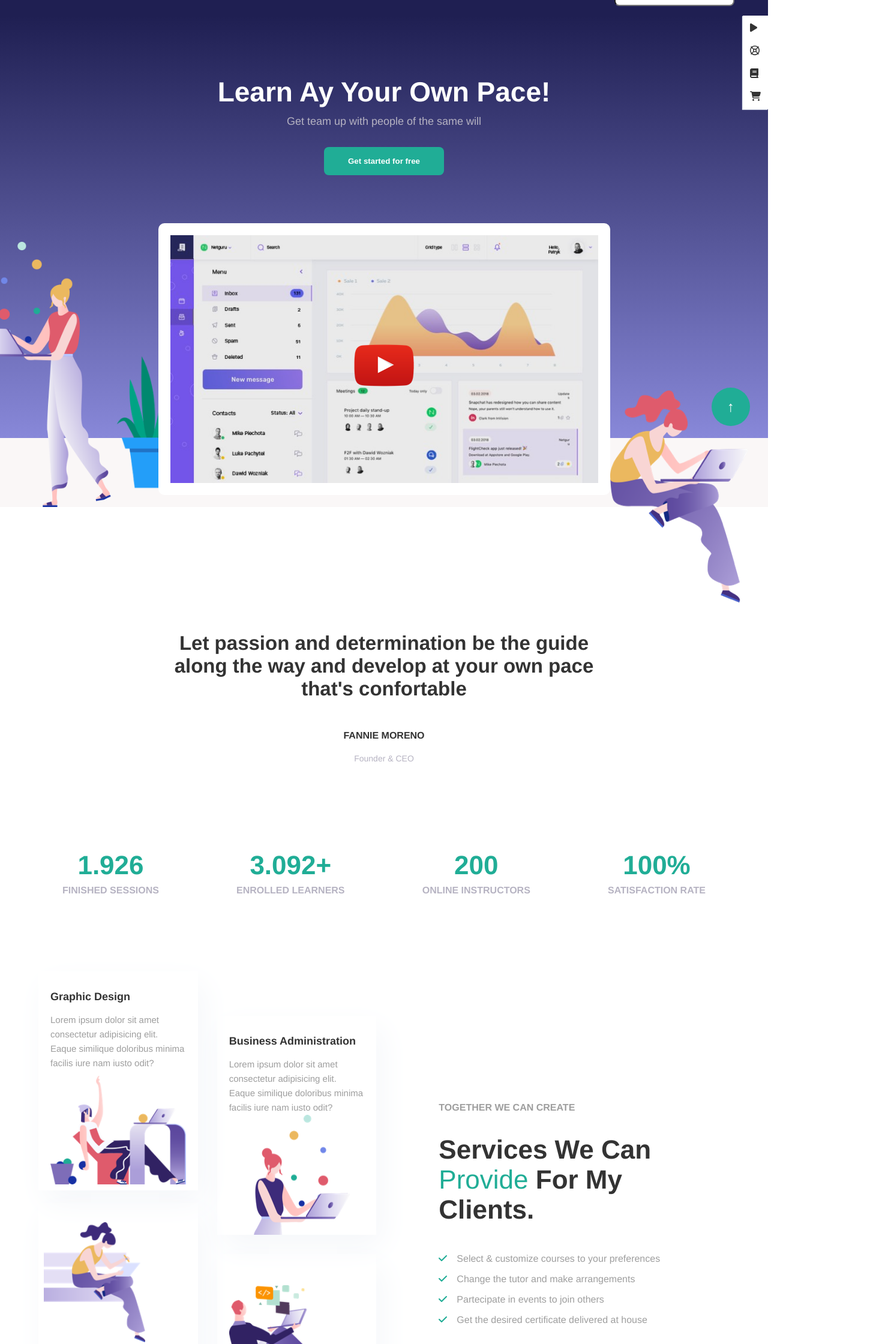
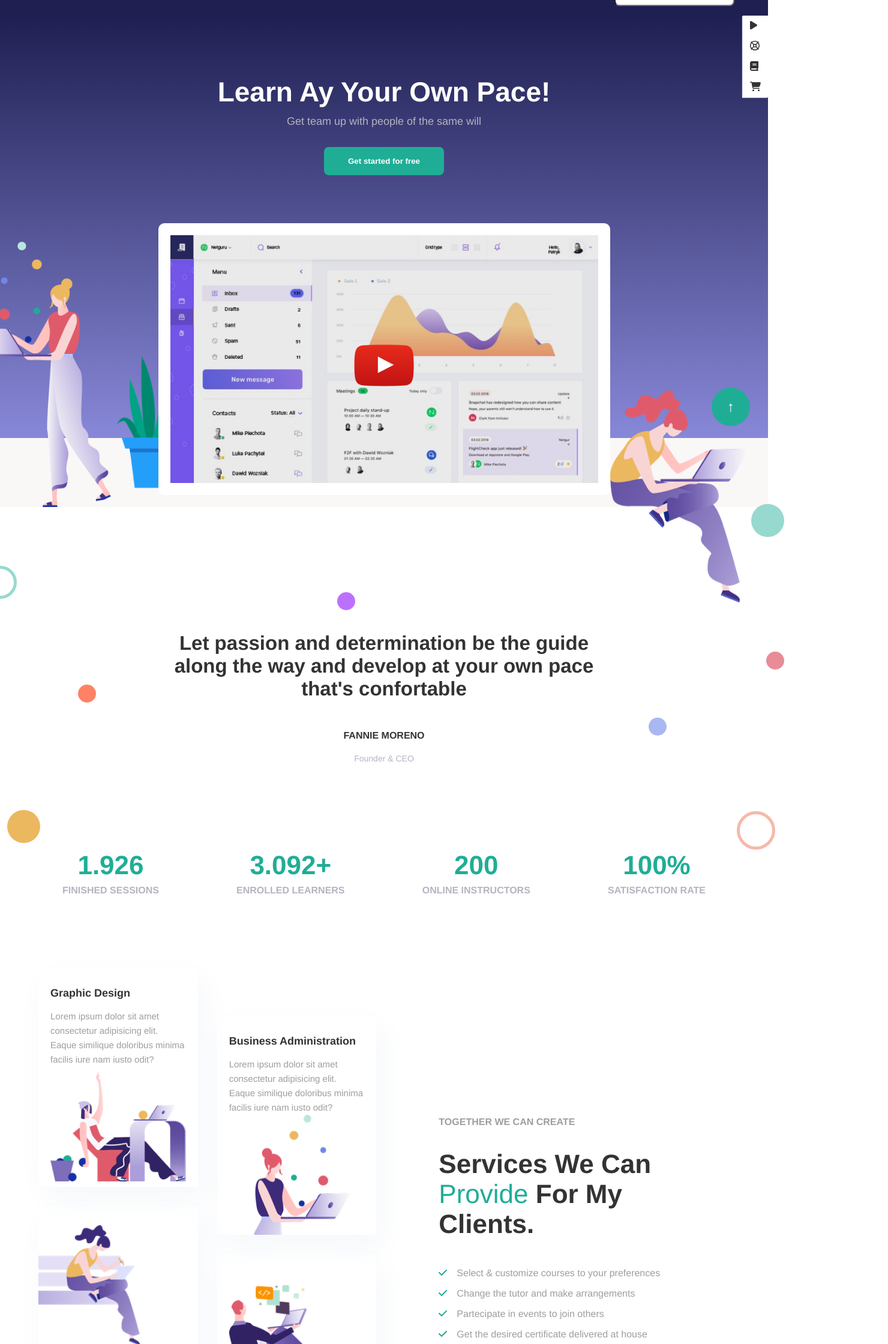
Before and after one commit to masfreddy93/proj-html-vuejs, a Vue app: page / in a window 1280 px wide. Shown: the part 60-2300 px from the top of the page at 60% size, 1480 px wide, since content can reach past the window. Built offline with nearby package versions, Linux system fonts and the light colour scheme.

Commit message:
add circles + some style + fix bugs

```diff
--- a/src/components/MainComponent.vue
+++ b/src/components/MainComponent.vue
@@ -1,10 +1,18 @@
 <template>
     <main>
         <ul class="side-bar">
-            <li><a href="#"><font-awesome-icon icon="fa-solid fa-play" /></a></li>
-            <li><a href="#"><font-awesome-icon icon="fa-regular fa-life-ring" /></a></li>
-            <li><a href="#"><font-awesome-icon icon="fa-solid fa-book" /></a></li>
-            <li><a href="#"><font-awesome-icon icon="fa-solid fa-cart-shopping" /></a></li>
+            <li><a href="#">
+                    <font-awesome-icon icon="fa-solid fa-play" />
+                </a></li>
+            <li><a href="#">
+                    <font-awesome-icon icon="fa-regular fa-life-ring" />
+                </a></li>
+            <li><a href="#">
+                    <font-awesome-icon icon="fa-solid fa-book" />
+                </a></li>
+            <li><a href="#">
+                    <font-awesome-icon icon="fa-solid fa-cart-shopping" />
+                </a></li>
         </ul>
         <div class="hero">
             <div class="hero-top">
@@ -24,6 +32,17 @@
             </div>
             <div class="hero-middle">
                 <div class="container-hero">
+                    <div class="circles">
+                        <div class="circle circle-small circle-1"></div>
+                        <div class="circle circle-small circle-2"></div>
+                        <div class="circle circle-small circle-3"></div>
+                        <div class="circle circle-small circle-4"></div>
+                        <div class="circle circle-medium circle-5"></div>
+                        <div class="circle circle-medium circle-6"></div>
+                        <div class="circle circle-big circle-7"></div>
+                        <div class="circle circle-medium circle-8"></div>
+                    </div>
+
                     <h3>Let passion and determination be the guide along the way and develop at your own pace that's
                         confortable</h3>
                     <h5>Fannie Moreno</h5>
@@ -58,34 +77,49 @@
                 <div class="cards">
                     <div class="cards-left">
                         <div class="card">
-                            <a href="#"><h4>Graphic Design</h4></a>
-                            <p>Lorem ipsum dolor sit amet consectetur adipisicing elit. Eaque similique doloribus minima facilis iure nam iusto odit?</p>
+                            <a href="#">
+                                <h4>Graphic Design</h4>
+                            </a>
+                            <p>Lorem ipsum dolor sit amet consectetur adipisicing elit. Eaque similique doloribus minima
+                                facilis iure nam iusto odit?</p>
                             <figure>
-                                <img src="../assets/images/home-6-service-image-01.png" alt="logo graphic desing" style="margin-bottom: -11px">
+                                <img src="../assets/images/home-6-service-image-01.png" alt="logo graphic desing">
                             </figure>
                         </div>
-                        <div class="card">
+                        <div class="card" style="padding-bottom: 1rem">
                             <figure>
-                                <img src="../assets/images/home-6-service-image-03.png" alt="logo idea discussion" style="margin-bottom: 1rem; margin-left: -11px" >
+                                <img src="../assets/images/home-6-service-image-03.png" alt="logo idea discussion"
+                                    style="margin-bottom: 1rem; margin-left: -20px;">
                             </figure>
-                            <a href="#"><h4>Idea Discussion</h4></a>
-                            <p style="margin-bottom: 2rem">Lorem ipsum dolor sit amet consectetur adipisicing elit. Eaque similique doloribus minima facilis iure nam iusto odit?</p>
+                            <a href="#">
+                                <h4>Idea Discussion</h4>
+                            </a>
+                            <p style="margin-bottom: 2rem">Lorem ipsum dolor sit amet consectetur adipisicing elit.
+                                Eaque similique doloribus minima facilis iure nam iusto odit?</p>
                         </div>
                     </div>
                     <div class="cards-right">
                         <div class="card">
-                            <a href="#"><h4>Business Administration</h4></a>
-                            <p>Lorem ipsum dolor sit amet consectetur adipisicing elit. Eaque similique doloribus minima facilis iure nam iusto odit?</p>
+                            <a href="#">
+                                <h4>Business Administration</h4>
+                            </a>
+                            <p>Lorem ipsum dolor sit amet consectetur adipisicing elit. Eaque similique doloribus minima
+                                facilis iure nam iusto odit?</p>
                             <figure>
-                                <img src="../assets/images/home-6-service-image-02.png" alt="logo business administration" style="margin-left: 40px">
+                                <img src="../assets/images/home-6-service-image-02.png"
+                                    alt="logo business administration" style="margin-left: 40px">
                             </figure>
                         </div>
-                        <div class="card">
+                        <div class="card" style="padding-bottom: 1rem">
                             <figure>
-                                <img src="../assets/images/home-6-service-image-04.png" alt="logo web development" style="margin-bottom: 1rem">
+                                <img src="../assets/images/home-6-service-image-04.png" alt="logo web development"
+                                    style="margin-bottom: 1rem;">
                             </figure>
-                            <a href="#"><h4>Web Development</h4></a>
-                            <p style="margin-bottom: 2rem">Lorem ipsum dolor sit amet consectetur adipisicing elit. Eaque similique doloribus minima facilis iure nam iusto odit?</p>
+                            <a href="#">
+                                <h4>Web Development</h4>
+                            </a>
+                            <p style="margin-bottom: 2rem">Lorem ipsum dolor sit amet consectetur adipisicing elit.
+                                Eaque similique doloribus minima facilis iure nam iusto odit?</p>
                         </div>
                     </div>
                 </div>
@@ -94,19 +128,19 @@
                     <h2>Services We Can <mark>Provide</mark> For My Clients.</h2>
                     <ul>
                         <li>
-                            <font-awesome-icon icon="fa-solid fa-check" class="fa-check"/>
+                            <font-awesome-icon icon="fa-solid fa-check" class="fa-check" />
                             <p>Select & customize courses to your preferences</p>
                         </li>
                         <li>
-                            <font-awesome-icon icon="fa-solid fa-check" class="fa-check"/>
+                            <font-awesome-icon icon="fa-solid fa-check" class="fa-check" />
                             <p>Change the tutor and make arrangements</p>
                         </li>
                         <li>
-                            <font-awesome-icon icon="fa-solid fa-check" class="fa-check"/>
+                            <font-awesome-icon icon="fa-solid fa-check" class="fa-check" />
                             <p>Partecipate in events to join others</p>
                         </li>
                         <li>
-                            <font-awesome-icon icon="fa-solid fa-check" class="fa-check"/>
+                            <font-awesome-icon icon="fa-solid fa-check" class="fa-check" />
                             <p>Get the desired certificate delivered at house</p>
                         </li>
                     </ul>
@@ -366,7 +400,9 @@
                     <li>
                         <div class="card">
                             <figure class="card-thumbnail">
-                                <a href="#"><font-awesome-icon icon="fa-regular fa-flag" /></a>
+                                <a href="#">
+                                    <font-awesome-icon icon="fa-regular fa-flag" />
+                                </a>
                             </figure>
                             <div class="card-details">
                                 <h4><a href="#">Idea Discussion</a></h4>
@@ -378,7 +414,9 @@
                     <li>
                         <div class="card">
                             <figure class="card-thumbnail">
-                                <a href="#"><font-awesome-icon icon="fa-solid fa-gear" /></a>
+                                <a href="#">
+                                    <font-awesome-icon icon="fa-solid fa-gear" />
+                                </a>
                             </figure>
                             <div class="card-details">
                                 <h4><a href="#">Web Development</a></h4>
@@ -390,7 +428,9 @@
                     <li>
                         <div class="card">
                             <figure class="card-thumbnail">
-                                <a href="#"><font-awesome-icon icon="fa-regular fa-life-ring" /></a>
+                                <a href="#">
+                                    <font-awesome-icon icon="fa-regular fa-life-ring" />
+                                </a>
                             </figure>
                             <div class="card-details">
                                 <h4><a href="#">System Administration</a></h4>
@@ -402,7 +442,9 @@
                     <li>
                         <div class="card">
                             <figure class="card-thumbnail">
-                                <a href="#"><font-awesome-icon icon="fa-solid fa-desktop" /></a>
+                                <a href="#">
+                                    <font-awesome-icon icon="fa-solid fa-desktop" />
+                                </a>
                             </figure>
                             <div class="card-details">
                                 <h4><a href="#">Graphic Design</a></h4>
@@ -416,6 +458,14 @@
         </section>
         <section class="section-6">
             <div class="container">
+                <div class="circles">
+                    <div class="circle circle-small circle-2" style="top: 40%; left: -20%"></div>
+                    <div class="circle circle-small circle-3" style="top: 93%; right: -20%"></div>
+                    <div class="circle circle-small circle-4" style="top: 55%; left: 90%"></div>
+                    <div class="circle circle-medium circle-5" style="top: 90%; left: -18%"></div>
+                    <div class="circle circle-medium circle-6" style="top: -10%; left: 2%"></div>
+                    <div class="circle circle-medium circle-8" style="top: -5%; right: -5%"></div>
+                </div>
                 <img src="../assets/images/home-6-services-image.png" alt="">
                 <h4>Start today for getting <mark>Online Certification</mark></h4>
                 <h3>You can be your own guiding star with our help!</h3>
@@ -445,13 +495,20 @@ main {
     .side-bar {
         display: flex;
         flex-direction: column;
-        gap: 1.25rem;
-        padding: 0.75rem;
+        gap: 1rem;
+        padding: 0.5rem;
         background-color: white;
         box-shadow: -1px 1px 1px #e4eaf3;
         position: fixed;
-        // position: absolute;
         right: 0;
+
+        a {
+            padding: 0.25rem;
+
+            &:hover {
+                opacity: 0.2;
+            }
+        }
     }
 
     .hero {
@@ -464,7 +521,7 @@ main {
 
         .hero-top {
             padding-top: 100px;
-            background: linear-gradient(($header-bg, #8888d9) 86%, (grey, rgb(250, 247, 247)) 86%);
+            background: linear-gradient(($header-bg, #8888d9) 86%, rgb(250, 247, 247) 86%);
             color: white;
 
             .container-hero {
@@ -498,7 +555,6 @@ main {
                     border-radius: 10px;
                     position: relative;
                     z-index: 1;
-                    // box-shadow: -1px 30px 8px $section-bg-grey;
                 }
 
                 img.youtube-logo {
@@ -509,6 +565,10 @@ main {
                     transform: translate(-50%, -50%);
                     cursor: pointer;
                     z-index: 99;
+
+                    &:hover {
+                        opacity: 0.8;
+                    }
                 }
 
                 img.hero-person {
@@ -533,6 +593,9 @@ main {
         .hero-middle {
             padding: 13rem 0 5rem;
 
+            .container-hero {
+                position: relative;
+
                 h3 {
                     font-size: 2.0625rem;
                     margin-bottom: 3.125rem;
@@ -547,6 +610,8 @@ main {
                 span {
                     font-size: 0.875rem;
                     color: $font-color-grey-hero;
+                }
+
             }
         }
 
@@ -582,11 +647,13 @@ main {
             @include my-display-flex;
             text-align: start;
 
-            .cards, .services {
+            .cards,
+            .services {
                 padding: 0.5rem;
             }
 
-            h5, p {
+            h5,
+            p {
                 color: $font-color-grey-section;
             }
 
@@ -611,7 +678,9 @@ main {
                     padding-top: 2rem;
                     box-shadow: 10px 20px 50px $section-bg-grey;
 
-                    p, h4, img {
+                    p,
+                    h4,
+                    img {
                         padding: 0 1.25rem;
                     }
 
@@ -849,6 +918,7 @@ main {
 
                     }
                 }
+
                 h4 {
                     margin-bottom: 1rem;
                 }
@@ -869,6 +939,9 @@ main {
     .section-6 {
         background: linear-gradient((white, $section6-bg-grey) 54.085%, white 54.085%);
 
+        .container {
+            position: relative;
+
             img {
                 margin-bottom: 8.5rem;
             }
@@ -881,6 +954,7 @@ main {
             h3 {
                 font-size: 2.0625rem;
                 margin-bottom: 2rem;
+            }
         }
     }
 
```
Lines whose indentation alone changed are shown as unchanged.
